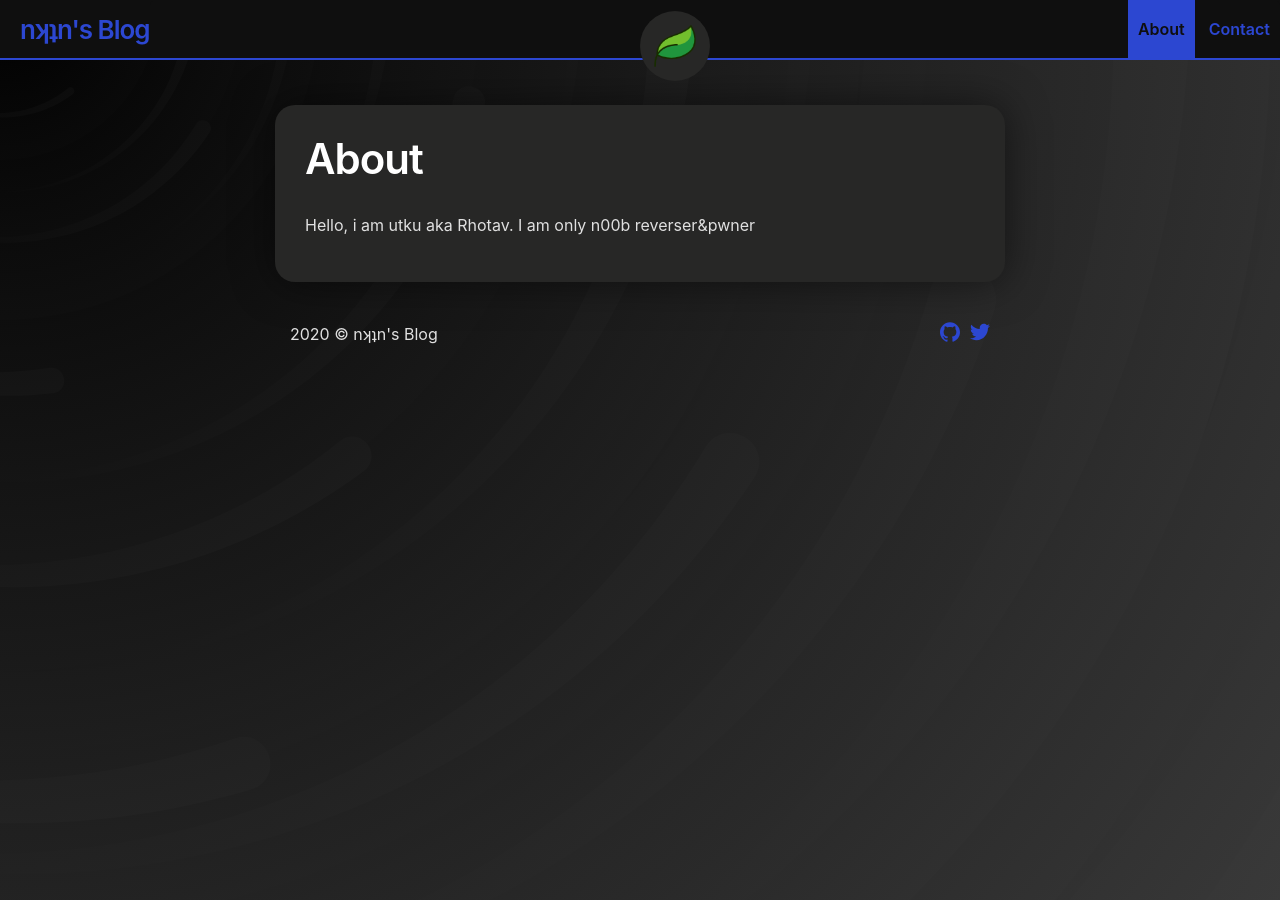
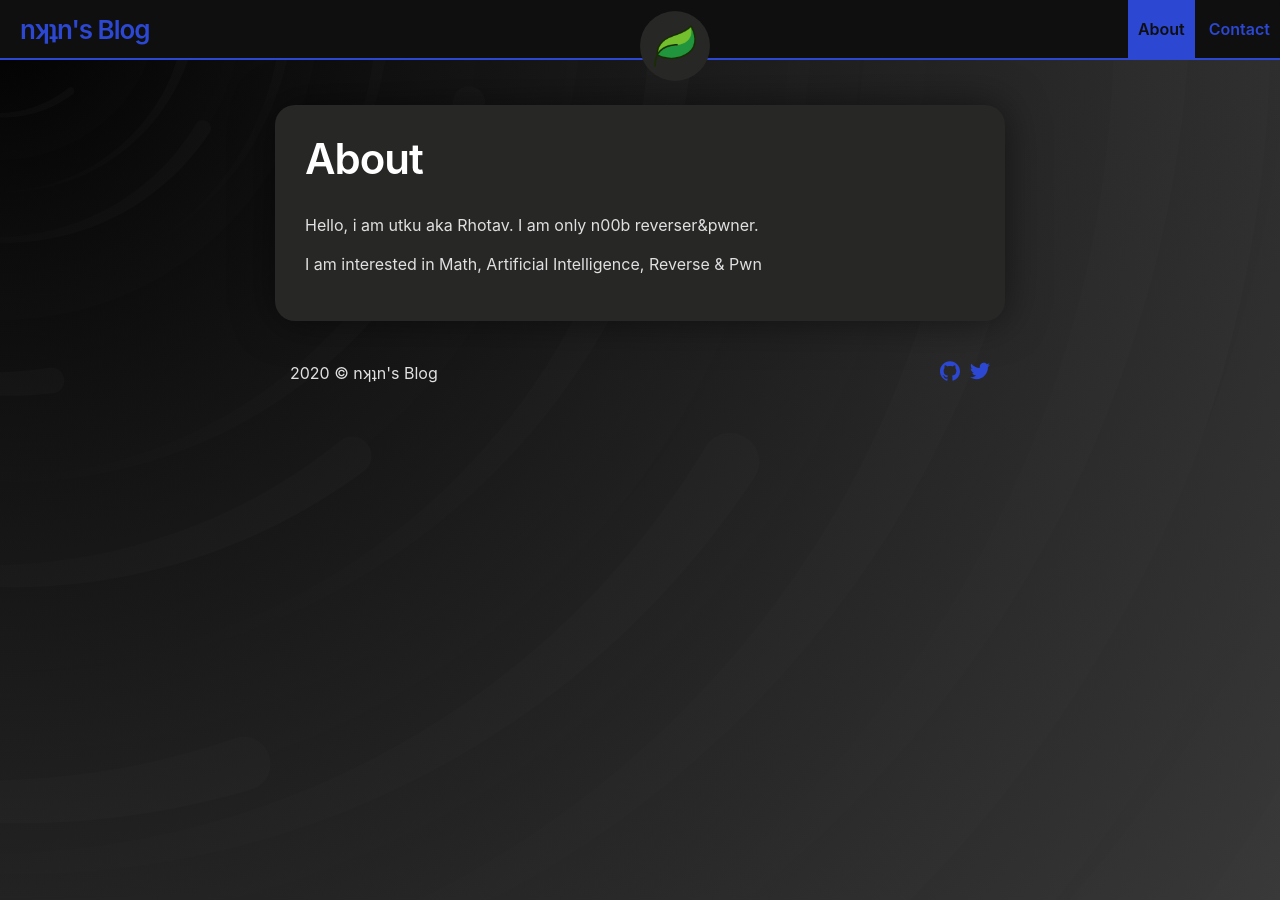
Before and after one commit to Rhotav/rhotav.github.io, a Jekyll site: the page built from about.md, in a window 1280 px wide. Built offline with Jekyll 4.4.1, drawn with Linux system fonts in a browser that asks for light colours; nearby versions of some CDN libraries.

Commit message:
Update about.md

```diff
--- a/about.md
+++ b/about.md
@@ -3,4 +3,6 @@ title: About
 layout: page
 ---
 
-Hello, i am utku aka Rhotav. I am only n00b reverser&pwner
+Hello, i am utku aka Rhotav. I am only n00b reverser&pwner.
+
+I am interested in Math, Artificial Intelligence, Reverse & Pwn
```
